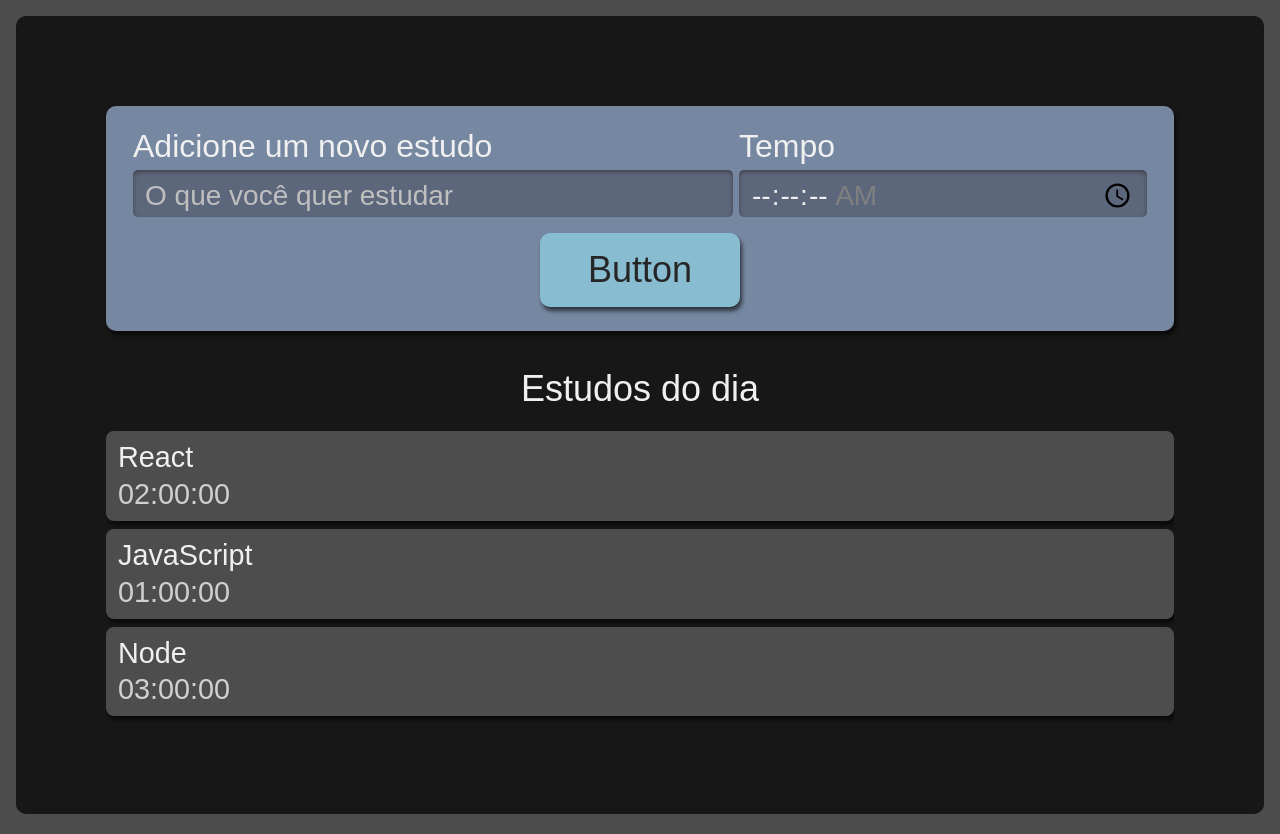
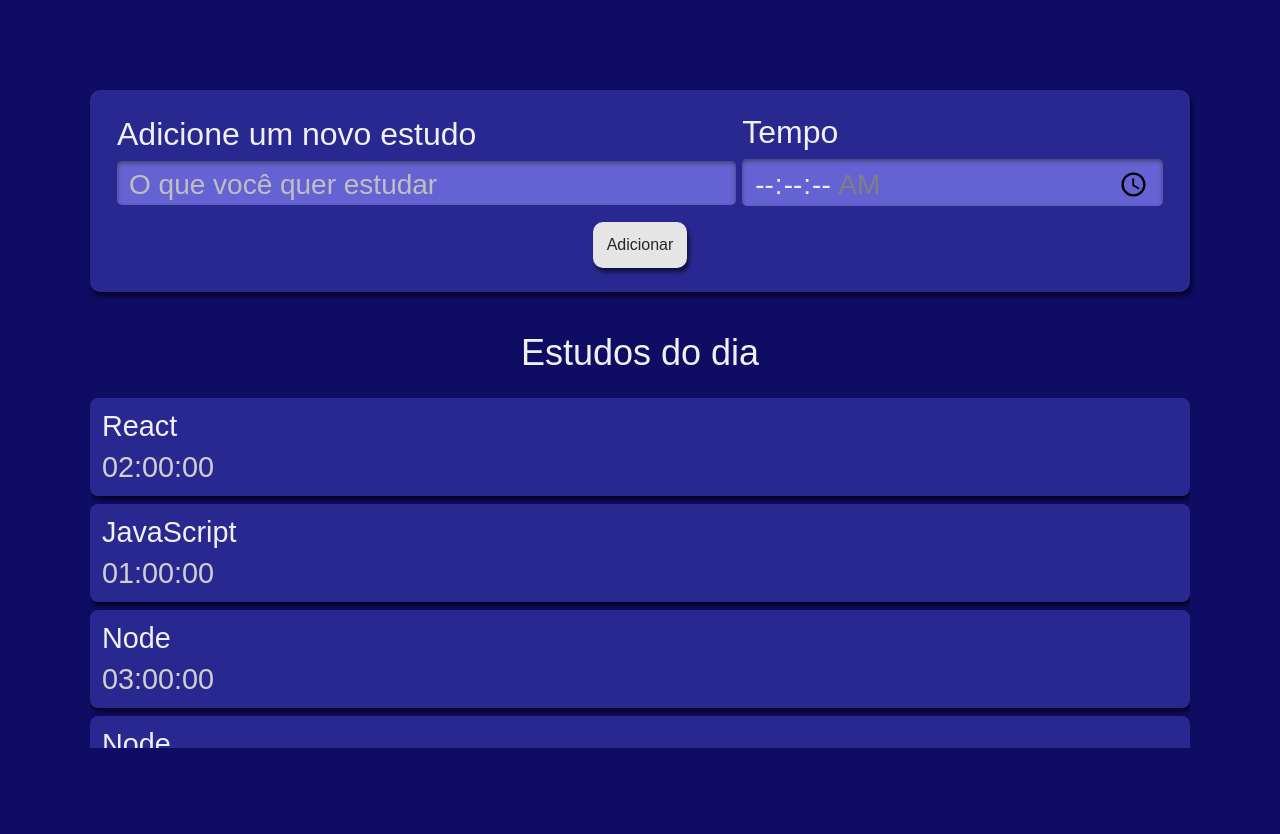
Before and after one commit to Marvinx9/studies-app, a React (Vite) app: page / in a window 1280 px wide. Built offline with nearby package versions, Linux system fonts and the light colour scheme.

Commit message:
fix: add new color of theme page

```diff
--- a/index.html
+++ b/index.html
@@ -2,7 +2,7 @@
 <html lang="en">
   <head>
     <meta charset="UTF-8" />
-    <link rel="icon" type="image" href="/public/logo.png" />
+    <link rel="icon" type="image" href="/logo.png" />
     <meta name="viewport" content="width=device-width, initial-scale=1.0" />
     <title>Studies-App</title>
   </head>
--- a/src/components/Form/Form.module.scss
+++ b/src/components/Form/Form.module.scss
@@ -1,14 +1,17 @@
 .novaTarefa {
-    display:flex;
+  display: flex;
   flex-direction: column;
+  align-items: center;
+  justify-content: center;
   grid-area: nova-tarefa;
-    background-color: #7687A1;
+  background-color: #292891;
   border-radius: 10px;
-    box-shadow: 2px 4px 4px #0000009F;
+  box-shadow: 2px 4px 4px #0000009f;
   padding: 12px;
 
   .inputContainer {
-      display: flex;
+    display: grid;
+    grid-template-columns: 1fr;
     flex-direction: column;
     width: 100%;
     margin-bottom: 16px;
@@ -24,11 +27,11 @@
       box-sizing: border-box;
       border: unset;
       border-radius: 5px;
-        background-color: #5D677C;
-        box-shadow: 0px 2px 4px #2D2B2B9F inset;
+      background-color: #6563d3;
+      box-shadow: 0px 2px 4px #2d2b2b9f inset;
 
       &::placeholder {
-          color: #BFBFBF;
+        color: #bfbfbf;
       }
     }
   }
@@ -53,7 +56,6 @@
       }
 
       input {
-          height: 100%;
         font-size: 1.75rem;
       }
     }
--- a/src/components/Form/index.tsx
+++ b/src/components/Form/index.tsx
@@ -1,25 +1,35 @@
 import React from "react";
 import { Button } from "../Button";
-import style from './Form.module.scss';
+import style from "./Form.module.scss";
 
 export class Form extends React.Component {
   render() {
     return (
       <form className={style.novaTarefa}>
         <div className={style.inputContainer}>
-                    <label htmlFor="tarefa">
-                        Adicione um novo estudo
-                    </label>
-                    <input type="text" name="tarefa" id="tarefa" placeholder="O que você quer estudar" required/>
+          <label htmlFor="tarefa">Adicione um novo estudo</label>
+          <input
+            type="text"
+            name="tarefa"
+            id="tarefa"
+            placeholder="O que você quer estudar"
+            required
+          />
         </div>
         <div className={style.inputContainer}>
-                    <label htmlFor="tempo">
-                        Tempo
-                    </label>
-                    <input type="time" step="1" name="tempo" id="tempo" min="00:00:00" max="01:30:00" required/>
+          <label htmlFor="tempo">Tempo</label>
+          <input
+            type="time"
+            step="1"
+            name="tempo"
+            id="tempo"
+            min="00:00:00"
+            max="01:30:00"
+            required
+          />
         </div>
-            <Button/>
+        <Button text="Adicionar" />
       </form>
-        )
+    );
   }
 }
--- a/src/components/List/List.module.scss
+++ b/src/components/List/List.module.scss
@@ -1,6 +1,5 @@
 .listaTarefas {
   grid-area: tarefas;
-    height: 100%;
 
   h2 {
     font-size: 1.25rem;
@@ -9,13 +8,10 @@
 
   ul {
     max-height: 350px;
-      overflow-y: scroll;
-        scrollbar-width: thin;
   }
 
-    @media screen and (min-width:1280px) {
-
-      h2{
+  @media screen and (min-width: 1280px) {
+    h2 {
       text-align: center;
       font-size: 2.25rem;
       margin-bottom: 24px;
@@ -23,15 +19,14 @@
 
     ul {
       overflow: auto;
-        max-height: 500px;
     }
   }
 }
 
 .item {
-    background-color: #4D4D4D;
+  background-color: #292891;
   border-radius: 8px;
-    box-shadow: 2px 4px 4px #0000009F;
+  box-shadow: 2px 4px 4px #0000009f;
   padding: 12px;
   margin-bottom: 8px;
   position: relative;
@@ -43,26 +38,26 @@
   }
 
   span {
-      color: #D0D0D0;
+    color: #d0d0d0;
   }
 
-    @media screen and (min-width:1280px) {
+  @media screen and (min-width: 1280px) {
     font-size: 1.8rem;
   }
 }
 
 .itemSelecionado {
   background-color: #292929;
-    box-shadow: 2px 4px 4px #0000009F inset;
+  box-shadow: 2px 4px 4px #0000009f inset;
 }
 
 .itemCompletado {
-    background-color: #566F42;
+  background-color: #566f42;
   cursor: auto;
 
   .concluido {
     display: block;
-      background-image: url('../../assets/img/check-mark.svg');
+    background-image: url("../../assets/img/check-mark.svg");
     background-repeat: no-repeat;
     background-size: 38px 38px;
     position: absolute;
--- a/src/components/List/index.tsx
+++ b/src/components/List/index.tsx
@@ -1,19 +1,35 @@
-import style from './List.module.scss';
+import style from "./List.module.scss";
 
 export function List() {
   const tarefas = [
     {
-            tarefa: 'React',
-            tempo: '02:00:00'
+      tarefa: "React",
+      tempo: "02:00:00",
     },
     {
-            tarefa: 'JavaScript',
-            tempo: '01:00:00'
+      tarefa: "JavaScript",
+      tempo: "01:00:00",
     },
     {
-            tarefa: 'Node',
-            tempo: '03:00:00'
-        }
+      tarefa: "Node",
+      tempo: "03:00:00",
+    },
+    {
+      tarefa: "Node",
+      tempo: "03:00:00",
+    },
+    {
+      tarefa: "Node",
+      tempo: "03:00:00",
+    },
+    {
+      tarefa: "Node",
+      tempo: "03:00:00",
+    },
+    {
+      tarefa: "Node",
+      tempo: "03:00:00",
+    },
   ];
 
   return (
@@ -22,16 +38,11 @@
       <ul>
         {tarefas.map((item, index) => (
           <li key={index} className={style.item}>
-                        <h3>
-                            {item.tarefa}
-                        </h3>
-                        <span>
-                            {item.tempo}
-                        </span>
+            <h3>{item.tarefa}</h3>
+            <span>{item.tempo}</span>
           </li>
         ))}
       </ul>
-
     </aside>
-    )
+  );
 }
--- a/src/components/button/Button.module.scss
+++ b/src/components/button/Button.module.scss
@@ -1,17 +1,19 @@
 .botao {
-    align-self: center;
-    background-color: #88bcd1;
+  display: flex;
+  align-items: center;
+  justify-content: center;
+  background-color: #e6e5e5;
   border-radius: 10px;
-    box-shadow: 2px 4px 4px #0000009F;
+  box-shadow: 2px 4px 4px #0000009f;
   color: #272626;
   cursor: pointer;
-    font-size: 1.25rem;
-    padding: 16px;
-    width: 150px;
+  font-size: 1rem;
+  padding: 14px;
+  font-family: sans-serif;
 
   &:active {
-      background-color: #7CA6B7;
-      box-shadow: 2px 2px 4px #0000009F inset;
+    background-color: #7ca6b7;
+    box-shadow: 2px 2px 4px #0000009f inset;
   }
 }
 
@@ -19,7 +21,11 @@
   .botao {
     grid-column-start: span 2;
     justify-self: center;
-      width: 200px;
-      font-size: 2.25rem;
+    font-size: 1.2rem;
+    padding: 10px 20px;
+    transition: 0.3s;
+  }
+  .botao:hover {
+    background: #9ec5d4;
   }
 }
--- a/src/components/button/index.tsx
+++ b/src/components/button/index.tsx
@@ -1,8 +1,8 @@
 import React from "react";
-import style from './Button.module.scss';
+import style from "./Button.module.scss";
 
-export class Button extends React.Component {
+export class Button extends React.Component<{ text: string }> {
   render() {
-    return <button className={style.botao}>Button</button>;
+    return <button className={style.botao}>{this.props.text}</button>;
   }
 }
--- a/src/index.css
+++ b/src/index.css
@@ -1,49 +1,46 @@
-html, body, div, span, applet, object, iframe,
-h1, h2, h3, h4, h5, h6, p, blockquote, pre,
-a, abbr, acronym, address, big, cite, code,
-del, dfn, em, img, ins, kbd, q, s, samp,
-small, strike, strong, sub, sup, tt, var,
-b, u, i, center,
-dl, dt, dd, ol, ul, li,
-fieldset, form, label, legend,
-table, caption, tbody, tfoot, thead, tr, th, td,
-article, aside, canvas, details, embed,
-figure, figcaption, footer, header, hgroup,
-menu, nav, output, ruby, section, summary,
-time, mark, audio, video {
+* {
   margin: 0;
   padding: 0;
   border: 0;
   font-size: 100%;
   font: inherit;
   vertical-align: baseline;
+  font-family: sans-serif;
 }
 /* HTML5 display-role reset for older browsers */
-article, aside, details, figcaption, figure,
-footer, header, hgroup, menu, nav, section {
+article,
+aside,
+details,
+figcaption,
+figure,
+footer,
+header,
+hgroup,
+menu,
+nav,
+section {
   display: block;
   justify-content: baseline;
-	;
 }
-body {
-	line-height: 1;
-}
-ol, ul {
+ol,
+ul {
   list-style: none;
 }
-blockquote, q {
+blockquote,
+q {
   quotes: none;
 }
-blockquote:before, blockquote:after,
-q:before, q:after {
-	content: '';
+blockquote:before,
+blockquote:after,
+q:before,
+q:after {
+  content: "";
   content: none;
 }
 table {
   border-collapse: collapse;
   border-spacing: 0;
 }
-
 
 input {
   font-family: inherit;
@@ -61,22 +58,24 @@
   color: inherit;
 }
 
-@import url('https://fonts.googleapis.com/css2?family=Manjari&display=swap');
-
-body {
+/* body {
   display: flex;
   justify-content: center;
-	font-family: 'Manjari', sans-serif;
-	color: #F0F0F0;
-	background-color: #4C4C4C;
-	height: 100%;
+  font-family: "Manjari", sans-serif;
+  color: #f0f0f0;
+  background-color: white;
   width: 100%;
-	padding: 16px;
   box-sizing: border-box;
-}
+} */
 
 #root {
+  display: flex;
+  justify-content: center;
+  font-family: "Manjari", sans-serif;
+  color: #f0f0f0;
+  background-color: white;
   width: 100%;
+  box-sizing: border-box;
 }
 
 ::-webkit-scrollbar {
@@ -88,7 +87,7 @@
 }
 
 ::-webkit-scrollbar-thumb {
-	border-radius: 4px;
+  /* border-radius: 4px; */
   background: #888;
 }
 
--- a/src/pages/App.module.scss
+++ b/src/pages/App.module.scss
@@ -5,26 +5,25 @@
   grid-template-areas:
     "nova-tarefa"
     "cronometro"
-    "tarefas"
-    ;
+    "tarefas";
   row-gap: 40px;
-    min-width: 320px;
-    min-height: calc(100vh - 32px);
   width: 100%;
-    padding: 90px;
+  height: 100vh;
+  padding: 20px;
   box-sizing: border-box;
-    border-radius: 10px;
-    background-color: #171717;
+  background-color: #0e0c63;
 
-    @media screen and (min-width:1280px)  {
+  @media screen and (min-width: 1280px) {
     grid-template-areas:
       "nova-tarefa tarefas"
-      "cronometro tarefas"
-      ;
+      "cronometro tarefas";
     column-gap: 64px;
+    width: 100%;
+    height: 100%;
     grid-template-rows: min-content min-content;
     grid-template-columns: 750px 300px;
     align-content: center;
     padding: 90px;
+    background-color: #0e0c63;
   }
 }
--- a/src/pages/App.tsx
+++ b/src/pages/App.tsx
@@ -1,13 +1,13 @@
 import { Form } from "../components/Form";
-import { List } from '../components/List'
-import style from './App.module.scss';
+import { List } from "../components/List";
+import style from "./App.module.scss";
 
 export function App() {
   return (
     <>
       <div className={style.AppStyle}>
         <Form />
-        <List/>
+        <List />
       </div>
     </>
   );
```
Lines whose indentation alone changed are shown as unchanged.
